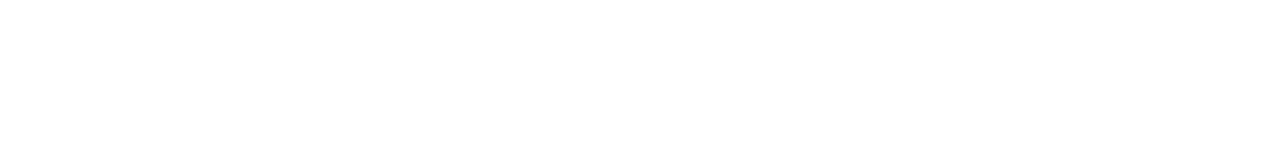
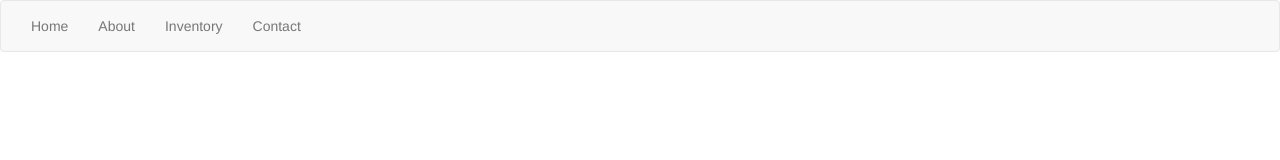
Before and after one commit to dpurdy1113/cardealership-frontend, a plain HTML site: page index.html in a window 1280 px wide. Drawn offline with nearby package versions, Linux system fonts and the light colour scheme.

Commit message:
added nav bar to index

```diff
--- a/index.html
+++ b/index.html
@@ -1,5 +1,6 @@
 <!DOCTYPE html>
 <html lang="en">
+
 <head>
     <meta charset="UTF-8">
     <meta name="viewport" content="width=device-width, initial-scale=1.0">
@@ -7,14 +8,27 @@
     <title>Home</title>
     <link rel="stylesheet/less" href="css/styles.less" type="text/css" />
     <script src="../../../bower_components/less/dist/less.js" type="text/javascript"></script>
-    <script
-    src="https://code.jquery.com/jquery-3.2.1.min.js"
-    integrity="sha256-hwg4gsxgFZhOsEEamdOYGBf13FyQuiTwlAQgxVSNgt4="
-    crossorigin="anonymous"></script>
-    <link href="https://maxcdn.bootstrapcdn.com/bootstrap/3.3.7/css/bootstrap.min.css" rel="stylesheet" integrity="sha384-BVYiiSIFeK1dGmJRAkycuHAHRg32OmUcww7on3RYdg4Va+PmSTsz/K68vbdEjh4u" crossorigin="anonymous">
-    <script src="https://maxcdn.bootstrapcdn.com/bootstrap/3.3.7/js/bootstrap.min.js" integrity="sha384-Tc5IQib027qvyjSMfHjOMaLkfuWVxZxUPnCJA7l2mCWNIpG9mGCD8wGNIcPD7Txa" crossorigin="anonymous"></script>
+    <script src="https://code.jquery.com/jquery-3.2.1.min.js" integrity="sha256-hwg4gsxgFZhOsEEamdOYGBf13FyQuiTwlAQgxVSNgt4="
+        crossorigin="anonymous"></script>
+    <link href="https://maxcdn.bootstrapcdn.com/bootstrap/3.3.7/css/bootstrap.min.css" rel="stylesheet" integrity="sha384-BVYiiSIFeK1dGmJRAkycuHAHRg32OmUcww7on3RYdg4Va+PmSTsz/K68vbdEjh4u"
+        crossorigin="anonymous">
+    <script src="https://maxcdn.bootstrapcdn.com/bootstrap/3.3.7/js/bootstrap.min.js" integrity="sha384-Tc5IQib027qvyjSMfHjOMaLkfuWVxZxUPnCJA7l2mCWNIpG9mGCD8wGNIcPD7Txa"
+        crossorigin="anonymous"></script>
 </head>
+
 <body>
+    <nav class="navbar navbar-default">
+        <div class="container-fluid">
+            <div class="navbar-header">
+            </div>
+            <ul class="nav navbar-nav">
+                <li><a href="index.html">Home</a></li>
+                <li><a href="about.html">About</a></li>
+                <li><a href="inventory.html">Inventory</a></li>
+                <li><a href="contact.html">Contact</a></li>
+            </ul>
+        </div>
+    </nav>
+</body>
 
-</body>
 </html>
```
